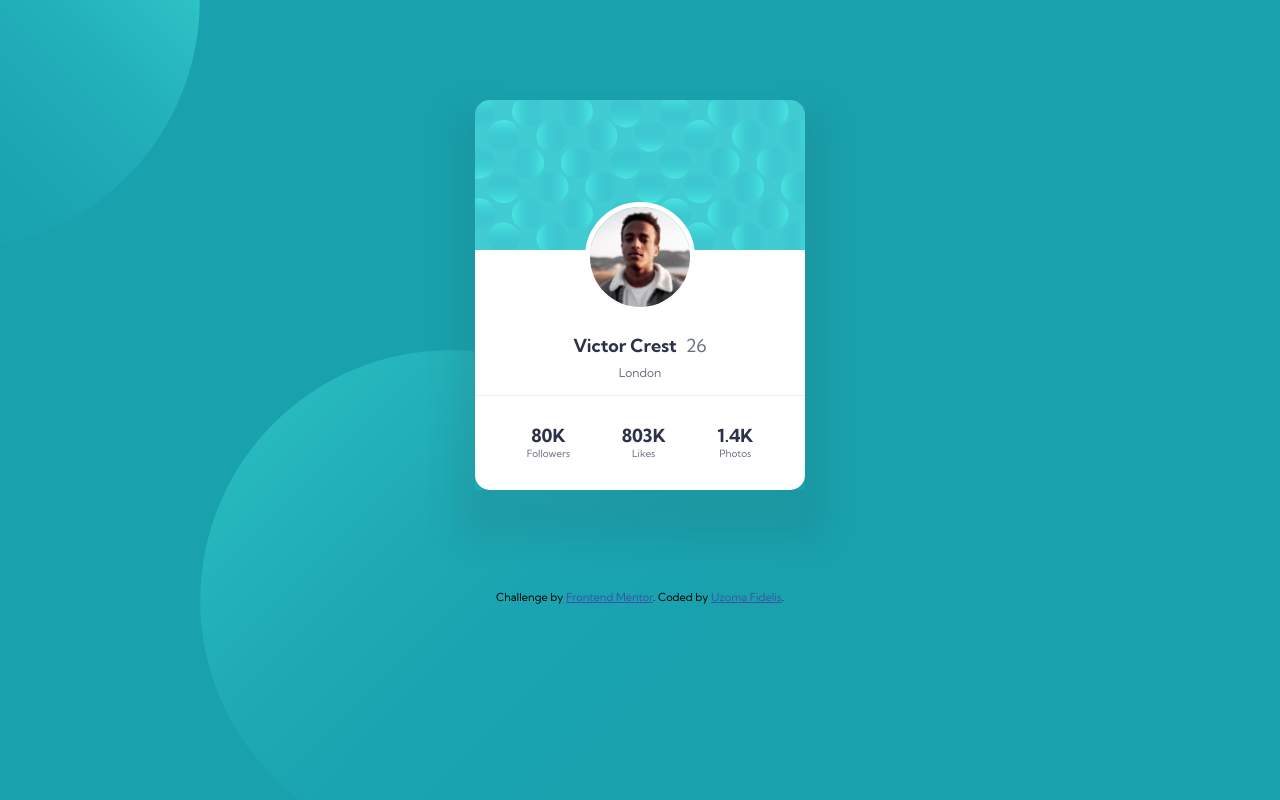
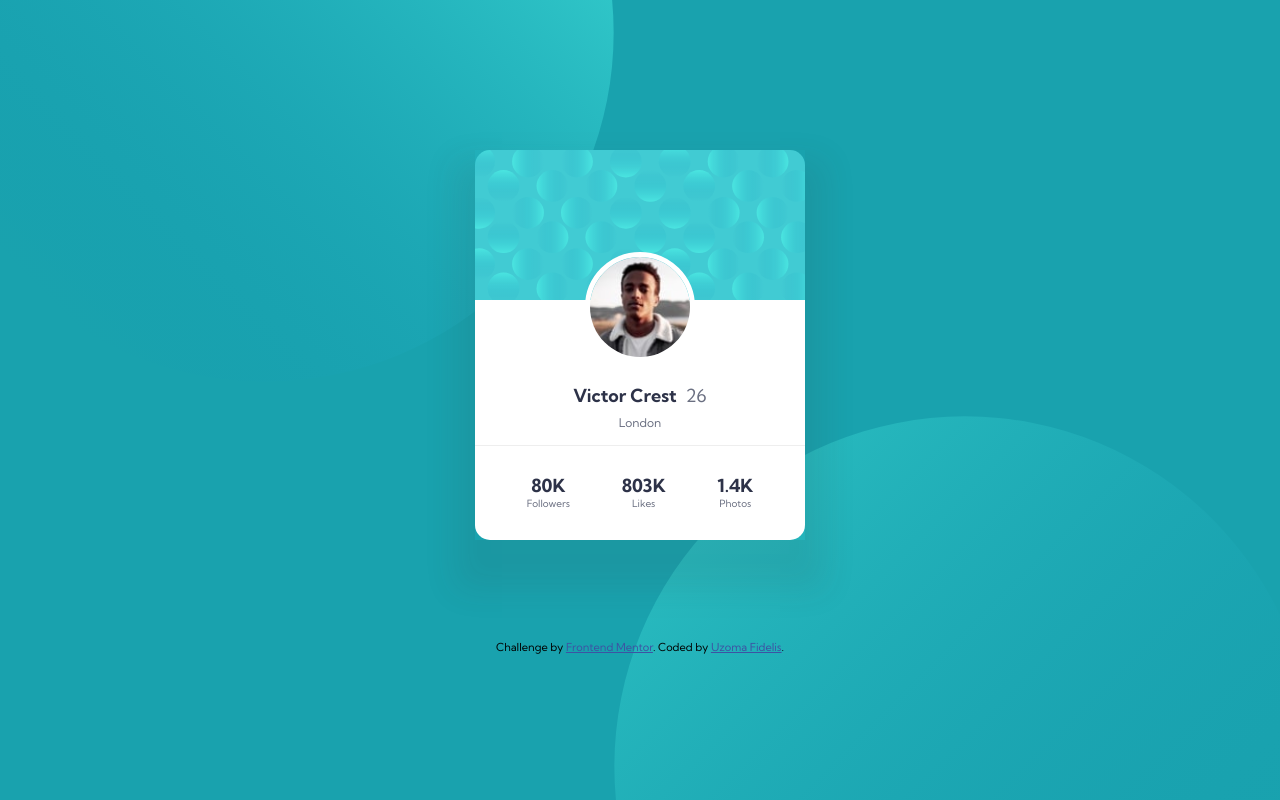
Before and after one commit to UzomaFidelis/profile-card-component, a plain HTML site: page index.html in a window 1280 px wide. Drawn offline with Linux system fonts and the light colour scheme.

Commit message:
changed page's background image positioning

```diff
--- a/css/style.css
+++ b/css/style.css
@@ -13,9 +13,8 @@
 
 body {
     font-family: 'Kumbh Sans', sans-serif;
-    /* background-image: url('../images/bg-pattern-top.svg'); */
     background-image: url('../images/bg-pattern-top.svg'), url('../images/bg-pattern-bottom.svg');
-    background-position: -300px -250px, 200px 350px;
+    background-position: right 52vw bottom 35vh, left 48vw top 52vh;
     background-size: 500px 500px, 500px 500px;
     background-repeat: no-repeat, no-repeat;
     background-color: var(--darkcyan);
@@ -49,11 +48,12 @@ div.card-bottom>p, #age, .stat-label {
 
 
 .card-body{
-    margin: 100px auto;
+    margin: 150px auto 100px;
     border: transparent;
     width: 330px;
     position: relative;
     box-shadow: 0 30px 30px 20px rgba(51, 63, 63, 0.1);
+
 }
 
 .card-top {
@@ -109,9 +109,16 @@ div.card-bottom>p, #age, .stat-label {
     margin: 0 auto 10px;
 }
 
+@media (min-width: 600px) and (max-width:1439px){
+    body{
+        background-size: 700px 700px, 700px 700px;
+    }
+}
+
+
+
 @media only screen and (min-width: 1440px) {
     body {
         background-size: 900px 900px, 900px 900px;
-        background-position: -180px -500px, 700px 300px;
     }
 }
```
